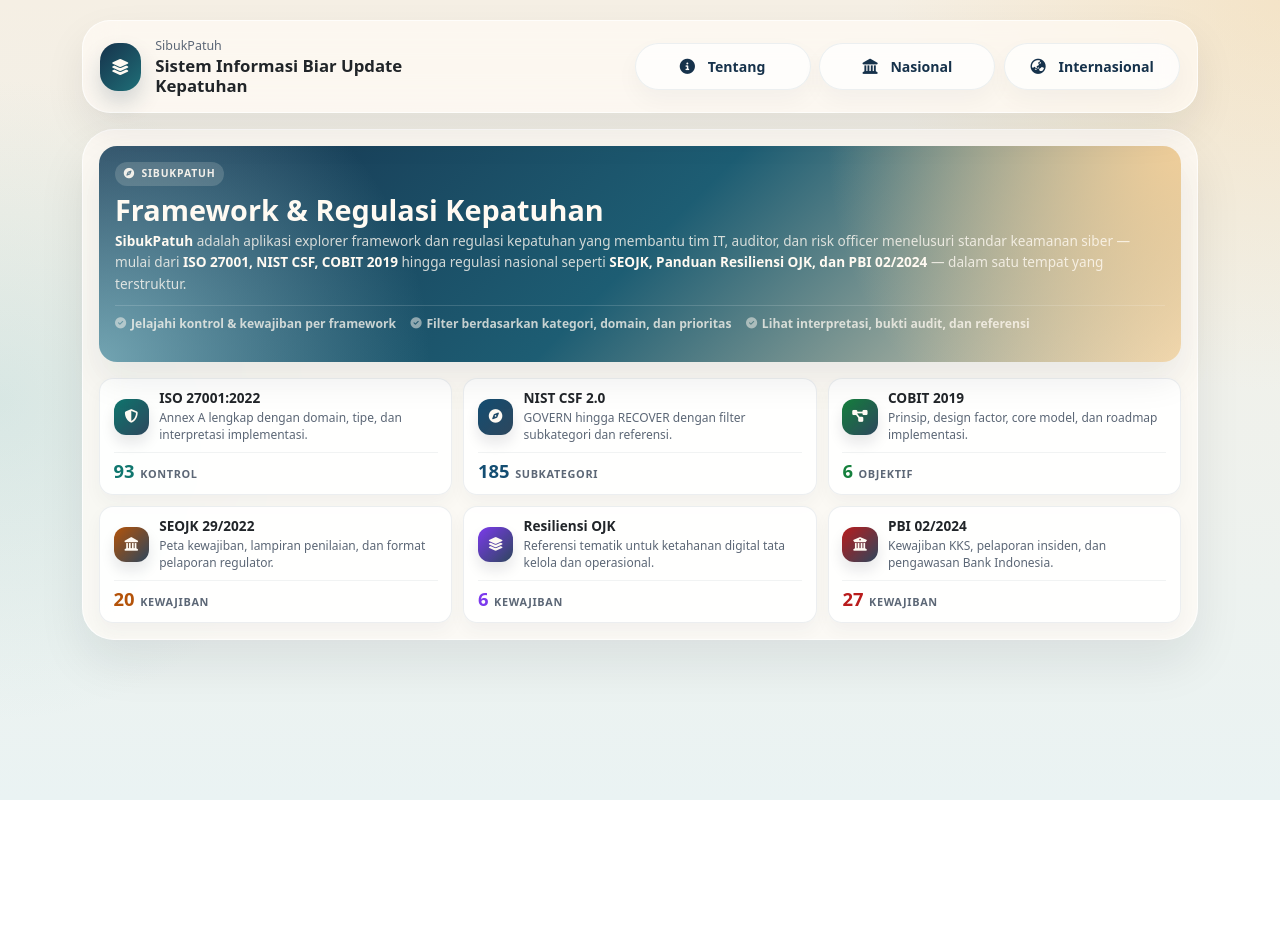
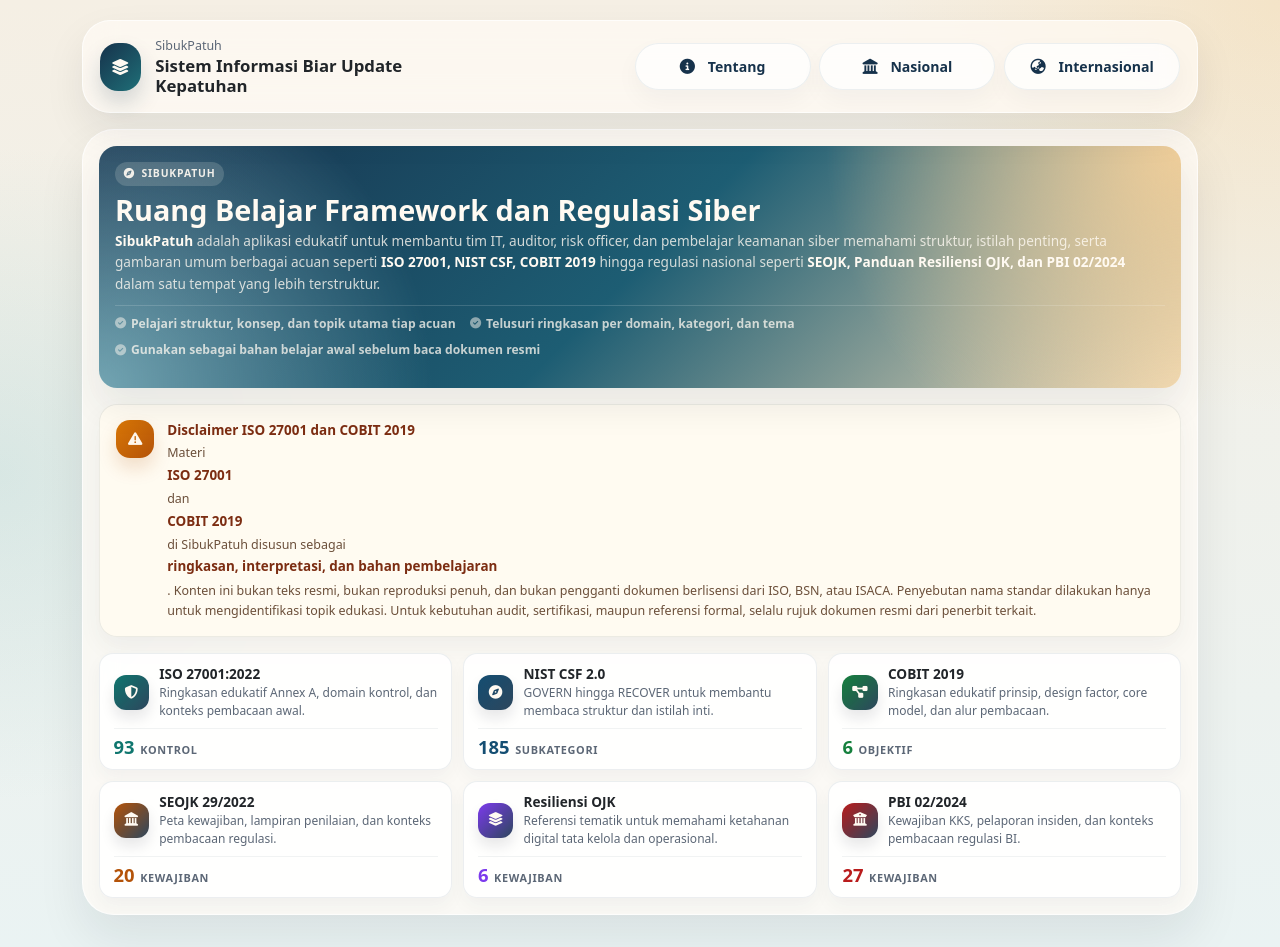
Before and after one commit to lintanggraha/sibukpatuh, a Vue app: page / in a window 1280 px wide. Before the commit the page ends 800 px from the top, so only its background shows below. Built offline with nearby package versions, Linux system fonts and the light colour scheme.

Commit message:
Refine educational positioning and homepage disclaimer

```diff
--- a/src/views/AboutView.vue
+++ b/src/views/AboutView.vue
@@ -7,28 +7,28 @@
             <i class="fas fa-graduation-cap"></i>
           </div>
           <h1 class="about-title">Tentang SibukPatuh</h1>
-          <p class="about-subtitle text-muted">Menjadikan Pembelajaran Framework Keamanan Lebih Mudah Diakses</p>
+          <p class="about-subtitle text-muted">Menjadikan pembelajaran framework keamanan lebih mudah diakses</p>
         </div>
 
         <div class="about-card mb-4">
           <div class="card-body p-4 p-md-5">
             <h3 class="mb-4"><i class="fas fa-book-reader text-primary me-2"></i> Rangkuman Edukatif</h3>
 
-            <p><strong>SibukPatuh</strong> adalah aplikasi web untuk mengelola dan memantau kepatuhan terhadap berbagai framework regulasi teknologi informasi — baik nasional maupun internasional.</p>
+            <p><strong>SibukPatuh</strong> adalah aplikasi web edukatif untuk mempelajari struktur, istilah, dan konteks berbagai framework serta regulasi teknologi informasi, baik nasional maupun internasional.</p>
 
-            <p>Aplikasi ini dibuat untuk membantu tim IT dan compliance officer dalam:</p>
+            <p>Aplikasi ini dibuat untuk membantu tim IT, auditor, dan compliance officer dalam:</p>
             <ul class="feature-list mb-4">
-              <li><i class="fas fa-check-circle text-success me-2"></i> <strong>Memahami requirement</strong> dari berbagai framework kepatuhan (SEOJK, PBI, ISO, NIST, COBIT)</li>
-              <li><i class="fas fa-check-circle text-success me-2"></i> <strong>Melacak status implementasi</strong> kontrol dan regulasi yang berlaku</li>
-              <li><i class="fas fa-check-circle text-success me-2"></i> <strong>Mencari referensi</strong> regulasi dengan cepat tanpa perlu buka dokumen satu per satu</li>
-              <li><i class="fas fa-check-circle text-success me-2"></i> <strong>Mapping silang</strong> antar framework untuk efisiensi implementasi</li>
+              <li><i class="fas fa-check-circle text-success me-2"></i> <strong>Memahami struktur materi</strong> dari berbagai framework kepatuhan (SEOJK, PBI, ISO, NIST, COBIT)</li>
+              <li><i class="fas fa-check-circle text-success me-2"></i> <strong>Membaca ringkasan edukatif</strong> tanpa harus membuka dokumen satu per satu di tahap awal</li>
+              <li><i class="fas fa-check-circle text-success me-2"></i> <strong>Menelusuri istilah dan tema utama</strong> per domain, kategori, atau topik</li>
+              <li><i class="fas fa-check-circle text-success me-2"></i> <strong>Membandingkan acuan</strong> sebagai bahan belajar dan diskusi internal</li>
             </ul>
 
             <div class="alert alert-warning d-flex align-items-start shadow-sm border-0 rounded-4" role="alert">
               <i class="fas fa-exclamation-triangle fs-3 me-3 mt-1 text-warning"></i>
               <div>
                 <h5 class="alert-heading fw-bold">Catatan Penting</h5>
-                <p class="mb-0 text-dark">Konten di dalam SibukPatuh disusun murni sebagai <strong>referensi pembelajaran dan edukasi</strong> untuk memperdalam pemahaman, bukan sebagai panduan resmi yang absolut. Untuk keperluan audit, sertifikasi, atau pengambilan keputusan hukum, pengguna diwajibkan untuk selalu merujuk pada dokumen standar resmi yang berlaku yang diterbitkan oleh masing-masing institusi (BSN, OJK, BI, ISO, ISACA).</p>
+                <p class="mb-0 text-dark">Konten di dalam SibukPatuh disusun murni sebagai <strong>referensi pembelajaran dan edukasi</strong> untuk memperdalam pemahaman, bukan sebagai panduan resmi yang absolut. Khusus untuk <strong>ISO 27001</strong> dan <strong>COBIT 2019</strong>, materi yang tersedia merupakan rangkuman dan interpretasi edukatif, bukan reproduksi dokumen resmi. Untuk keperluan audit, sertifikasi, atau pengambilan keputusan hukum, pengguna diwajibkan untuk selalu merujuk pada dokumen standar resmi yang berlaku yang diterbitkan oleh masing-masing institusi (BSN, OJK, BI, ISO, ISACA).</p>
               </div>
             </div>
           </div>
@@ -70,8 +70,8 @@
 
 <script>
 export default {
-  name: 'AboutView'
-}
+  name: "AboutView",
+};
 </script>
 
 <style scoped>
@@ -134,7 +134,7 @@ export default {
 }
 
 .header-with-line::after {
-  content: '';
+  content: "";
   position: absolute;
   bottom: 0;
   left: 0;
--- a/src/views/FrameworkIndex.vue
+++ b/src/views/FrameworkIndex.vue
@@ -3,14 +3,34 @@
     <section class="frx-hero">
       <div>
         <span class="frx-kicker"><i class="fas fa-compass"></i>SibukPatuh</span>
-        <h1 class="frx-title">Framework & Regulasi Kepatuhan</h1>
+        <h1 class="frx-title">Ruang Belajar Framework dan Regulasi Siber</h1>
         <p class="frx-copy">
-          <strong>SibukPatuh</strong> adalah aplikasi explorer framework dan regulasi kepatuhan yang membantu tim IT, auditor, dan risk officer menelusuri standar keamanan siber — mulai dari <strong>ISO 27001, NIST CSF, COBIT 2019</strong> hingga regulasi nasional seperti <strong>SEOJK, Panduan Resiliensi OJK, dan PBI 02/2024</strong> — dalam satu tempat yang terstruktur.
+          <strong>SibukPatuh</strong> adalah aplikasi edukatif untuk membantu tim IT, auditor,
+          risk officer, dan pembelajar keamanan siber memahami struktur, istilah penting, serta
+          gambaran umum berbagai acuan seperti <strong>ISO 27001, NIST CSF, COBIT 2019</strong>
+          hingga regulasi nasional seperti <strong>SEOJK, Panduan Resiliensi OJK, dan PBI 02/2024</strong>
+          dalam satu tempat yang lebih terstruktur.
         </p>
         <p class="frx-features">
-          <span><i class="fas fa-check-circle"></i>Jelajahi kontrol & kewajiban per framework</span>
-          <span><i class="fas fa-check-circle"></i>Filter berdasarkan kategori, domain, dan prioritas</span>
-          <span><i class="fas fa-check-circle"></i>Lihat interpretasi, bukti audit, dan referensi</span>
+          <span><i class="fas fa-check-circle"></i>Pelajari struktur, konsep, dan topik utama tiap acuan</span>
+          <span><i class="fas fa-check-circle"></i>Telusuri ringkasan per domain, kategori, dan tema</span>
+          <span><i class="fas fa-check-circle"></i>Gunakan sebagai bahan belajar awal sebelum baca dokumen resmi</span>
+        </p>
+      </div>
+    </section>
+
+    <section class="frx-disclaimer" aria-label="Disclaimer edukatif">
+      <div class="frx-disclaimer-icon">
+        <i class="fas fa-exclamation-triangle"></i>
+      </div>
+      <div class="frx-disclaimer-copy">
+        <strong>Disclaimer ISO 27001 dan COBIT 2019</strong>
+        <p>
+          Materi <strong>ISO 27001</strong> dan <strong>COBIT 2019</strong> di SibukPatuh disusun sebagai
+          <strong>ringkasan, interpretasi, dan bahan pembelajaran</strong>. Konten ini bukan teks resmi,
+          bukan reproduksi penuh, dan bukan pengganti dokumen berlisensi dari ISO, BSN, atau ISACA.
+          Penyebutan nama standar dilakukan hanya untuk mengidentifikasi topik edukasi. Untuk kebutuhan
+          audit, sertifikasi, maupun referensi formal, selalu rujuk dokumen resmi dari penerbit terkait.
         </p>
       </div>
     </section>
@@ -44,8 +64,8 @@ export default {
         {
           routeName: "iso27001",
           name: "ISO 27001:2022",
-          subtitle: "Kontrol keamanan informasi",
-          summary: "Annex A lengkap dengan domain, tipe, dan interpretasi implementasi.",
+          subtitle: "Ringkasan kontrol keamanan informasi",
+          summary: "Ringkasan edukatif Annex A, domain kontrol, dan konteks pembacaan awal.",
           metric_label: "Kontrol",
           metric_value: 93,
           accent: "#0f766e",
@@ -54,8 +74,8 @@ export default {
         {
           routeName: "nist",
           name: "NIST CSF 2.0",
-          subtitle: "Pemetaan fungsi & SP 800-53",
-          summary: "GOVERN hingga RECOVER dengan filter subkategori dan referensi.",
+          subtitle: "Kerangka belajar fungsi dan subkategori",
+          summary: "GOVERN hingga RECOVER untuk membantu membaca struktur dan istilah inti.",
           metric_label: "Subkategori",
           metric_value: 106,
           accent: "#144e72",
@@ -64,8 +84,8 @@ export default {
         {
           routeName: "cobit",
           name: "COBIT 2019",
-          subtitle: "Governance of enterprise I&T",
-          summary: "Prinsip, design factor, core model, dan roadmap implementasi.",
+          subtitle: "Ringkasan governance of enterprise I&T",
+          summary: "Ringkasan edukatif prinsip, design factor, core model, dan alur pembacaan.",
           metric_label: "Objektif",
           metric_value: 40,
           accent: "#15803d",
@@ -74,8 +94,8 @@ export default {
         {
           routeName: "seojk",
           name: "SEOJK 29/2022",
-          subtitle: "Ketahanan siber perbankan",
-          summary: "Peta kewajiban, lampiran penilaian, dan format pelaporan regulator.",
+          subtitle: "Ringkasan ketahanan siber perbankan",
+          summary: "Peta kewajiban, lampiran penilaian, dan konteks pembacaan regulasi.",
           metric_label: "Kewajiban",
           metric_value: null,
           accent: "#b45309",
@@ -84,8 +104,8 @@ export default {
         {
           routeName: "resilience",
           name: "Resiliensi OJK",
-          subtitle: "Digital resilience framework",
-          summary: "Referensi tematik untuk ketahanan digital tata kelola dan operasional.",
+          subtitle: "Panduan belajar digital resilience",
+          summary: "Referensi tematik untuk memahami ketahanan digital tata kelola dan operasional.",
           metric_label: "Kewajiban",
           metric_value: null,
           accent: "#7c3aed",
@@ -94,8 +114,8 @@ export default {
         {
           routeName: "pbi",
           name: "PBI 02/2024",
-          subtitle: "KKS & ketahanan siber BI",
-          summary: "Kewajiban KKS, pelaporan insiden, dan pengawasan Bank Indonesia.",
+          subtitle: "Ringkasan KKS dan ketahanan siber BI",
+          summary: "Kewajiban KKS, pelaporan insiden, dan konteks pembacaan regulasi BI.",
           metric_label: "Kewajiban",
           metric_value: null,
           accent: "#b91c1c",
@@ -129,7 +149,7 @@ export default {
           const data = await response.json();
           // Support nested data structures
           if (keyPath) {
-            const parts = keyPath.split('.');
+            const parts = keyPath.split(".");
             let result = data;
             for (const part of parts) {
               if (result && result[part] !== undefined) {
@@ -185,6 +205,10 @@ export default {
 .frx-features{display:flex;flex-wrap:wrap;gap:.5rem .9rem;margin-top:.65rem;padding-top:.55rem;border-top:1px solid rgba(255,255,255,.15)}
 .frx-features span{display:inline-flex;align-items:center;gap:.3rem;color:rgba(255,250,242,.75);font-size:.76rem;font-weight:600}
 .frx-features i{color:rgba(255,250,242,.5);font-size:.7rem}
+.frx-disclaimer{display:grid;grid-template-columns:auto 1fr;gap:.8rem;align-items:flex-start;padding:.9rem 1rem;border-radius:18px;border:1px solid rgba(22,50,75,.08);background:rgba(255,251,240,.92);box-shadow:0 10px 24px rgba(15,23,42,.05)}
+.frx-disclaimer-icon{width:2.4rem;height:2.4rem;display:inline-flex;align-items:center;justify-content:center;border-radius:14px;background:linear-gradient(135deg,#d97706 0%,#b45309 100%);color:#fff7ed;box-shadow:0 10px 18px rgba(180,83,9,.18);font-size:.9rem}
+.frx-disclaimer-copy strong{display:block;margin-bottom:.2rem;color:#7c2d12;font-size:.84rem}
+.frx-disclaimer-copy p{margin:0;color:#6b4f3a;font-size:.78rem;line-height:1.65}
 .frx-card-grid{display:grid;grid-template-columns:repeat(3,minmax(0,1fr));gap:.7rem}
 .frx-card{border-radius:14px;border:1px solid rgba(22,50,75,.08);background:rgba(255,255,255,.85);box-shadow:0 8px 18px rgba(15,23,42,.04);transition:border-color .15s ease,box-shadow .15s ease,transform .15s ease}
 .frx-card:hover{border-color:rgba(22,50,75,.18);box-shadow:0 12px 24px rgba(15,23,42,.08);transform:translateY(-2px)}
@@ -198,5 +222,5 @@ export default {
 .frx-card-count{font-size:1.15rem;font-weight:800;color:var(--accent);line-height:1}
 .frx-card-label{font-size:.68rem;font-weight:700;color:#5c6776;text-transform:uppercase;letter-spacing:.06em}
 @media (max-width:1199.98px){.frx-card-grid{grid-template-columns:repeat(2,1fr)}}
-@media (max-width:767.98px){.frx-card-grid{grid-template-columns:1fr}.frx-hero{padding:.9rem}}
+@media (max-width:767.98px){.frx-card-grid{grid-template-columns:1fr}.frx-hero{padding:.9rem}.frx-disclaimer{grid-template-columns:1fr}}
 </style>
```
